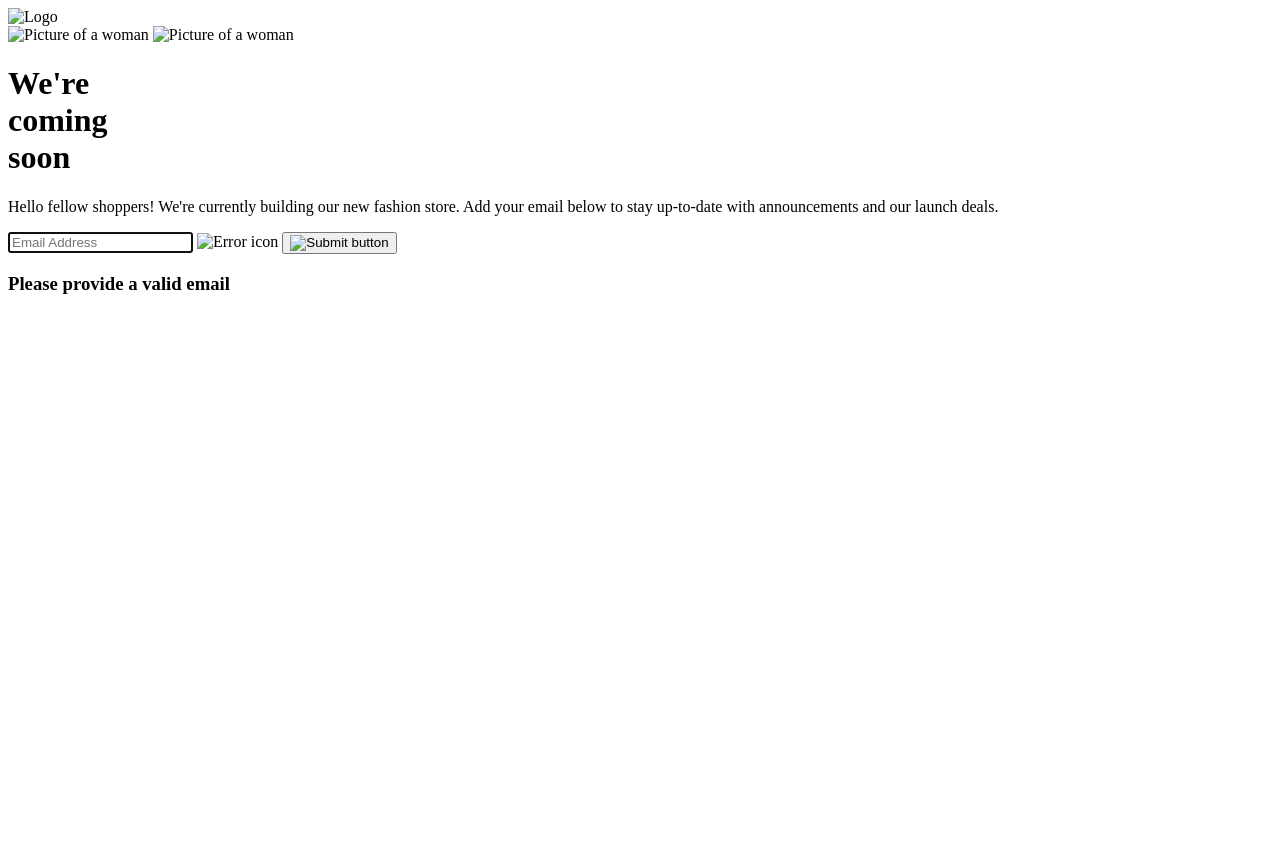
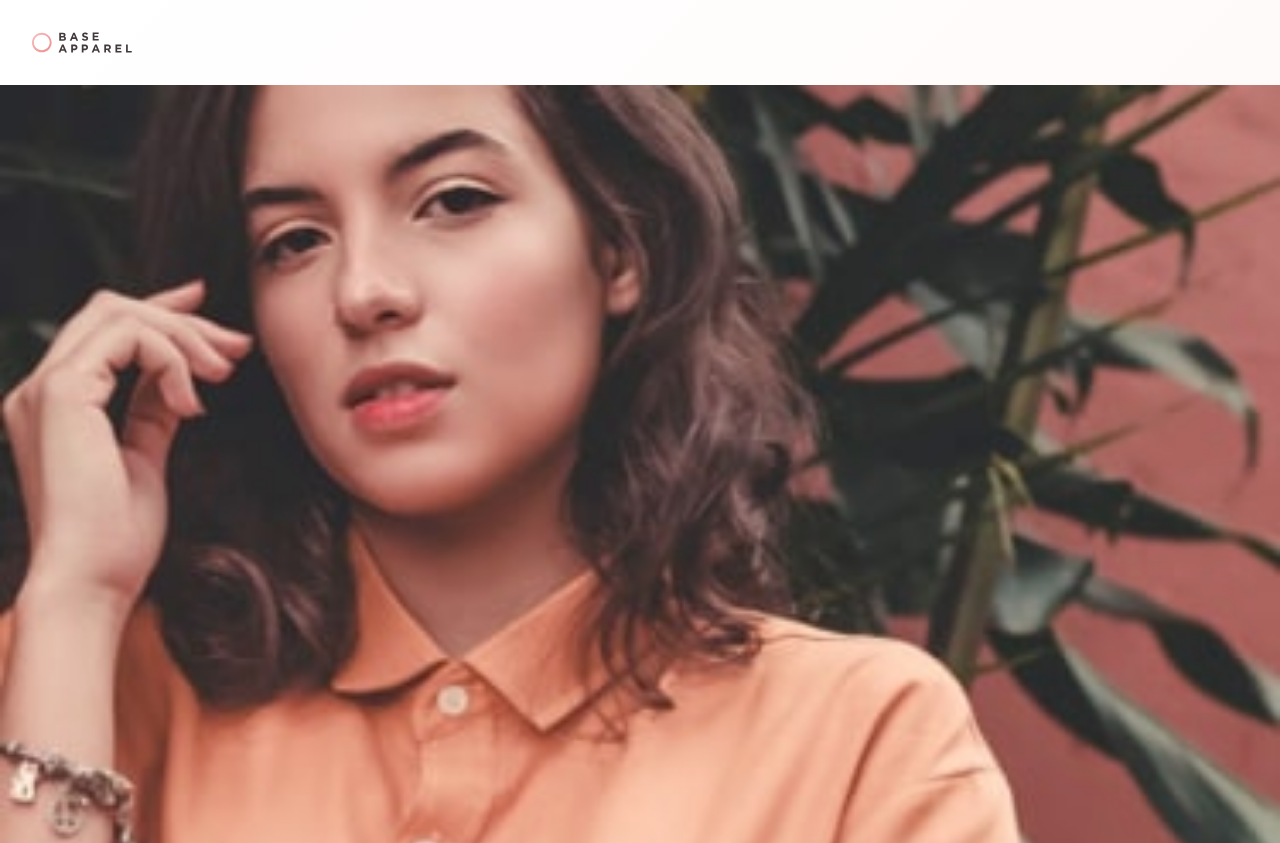
Before and after one commit to dtomicic/base-apparel-coming-soon, a plain HTML site: page index.html in a window 1280 px wide. Shown: the top 843 px of the page. Before the commit the page ends 800 px from the top, so only its background shows below. Drawn offline with nearby package versions, Linux system fonts and the light colour scheme; files that its build step writes are made by us from their sources; the site is published under a folder, as on GitHub Pages, so addresses that start at the root find nothing.

Commit message:
fixed design

```diff
--- a/assets/scss/components/_card.scss
+++ b/assets/scss/components/_card.scss
@@ -132,7 +132,7 @@
   .card {
     flex-direction: row;
     justify-content: center;
-    background: url(/assets/img/bg-pattern-desktop.svg);
+    background: url(../img/bg-pattern-desktop.svg);
 
     &__picture-desktop {
       display: flex;
--- a/index.html
+++ b/index.html
@@ -4,19 +4,19 @@
   <meta charset="UTF-8">
   <meta http-equiv="X-UA-Compatible" content="IE=edge">
   <meta name="viewport" content="width=device-width, initial-scale=1.0">
-  <link rel="stylesheet" href="/assets/css/main.css">
-  <link rel="shortcut icon" href="/assets/img/favicon-32x32.png" type="image/x-icon">
-  <script src="/assets/js/main.js"></script>
+  <link rel="stylesheet" href="assets/css/main.css">
+  <link rel="shortcut icon" href="assets/img/favicon-32x32.png" type="image/x-icon">
+  <script src="assets/js/main.js"></script>
   <title>Frontend Mentor | Base Apparel</title>
 </head>
 <body onload="document.form1.text1.focus()">
   <div class="card">
     <div class="card__logo">
-      <img src="/assets/img/logo.svg" alt="Logo" class="card__logo-svg">
+      <img src="assets/img/logo.svg" alt="Logo" class="card__logo-svg">
     </div>
     <div class="card__picture">
-      <img src="/assets/img/hero-mobile.jpg" alt="Picture of a woman" class="card__picture-mobile">
-      <img src="/assets/img/hero-desktop.jpg" alt="Picture of a woman" class="card__picture-desktop">
+      <img src="assets/img/hero-mobile.jpg" alt="Picture of a woman" class="card__picture-mobile">
+      <img src="assets/img/hero-desktop.jpg" alt="Picture of a woman" class="card__picture-desktop">
     </div>
     <div class="card__main">
       <h1 class="card__main-heading"><span class="accent">We're</span><br>coming<br>soon</h1>
@@ -27,9 +27,9 @@
 
       <form class="card__main-email" name="form1">
         <input type="email" placeholder="Email Address" class="card__main-input" name="text1" id="input">
-        <img src="/assets/img/icon-error.svg" alt="Error icon" class="card__main-error" id="errorimg">
+        <img src="assets/img/icon-error.svg" alt="Error icon" class="card__main-error" id="errorimg">
         <button type="submit" class="card__main-button" id="card__main-button" onclick="validate(document.form1.text1)">
-            <img src="/assets/img/icon-arrow.svg" alt="Submit button" class="card__main-arrow">
+            <img src="assets/img/icon-arrow.svg" alt="Submit button" class="card__main-arrow">
         </button>
       </form>
       <h3 class="card__main-errormsg" id="errormsg">Please provide a valid email</h3>
```
